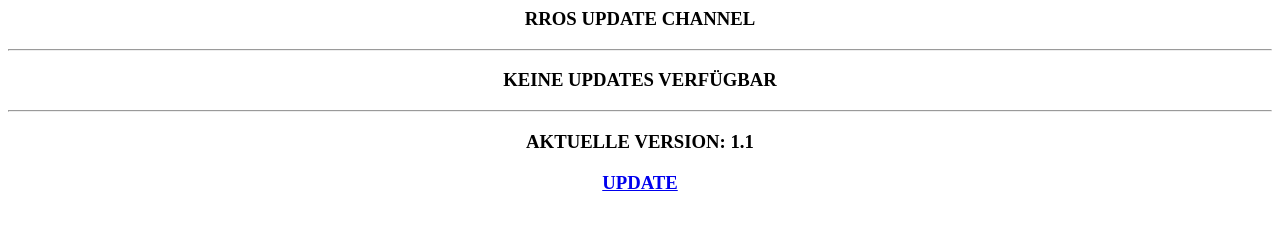
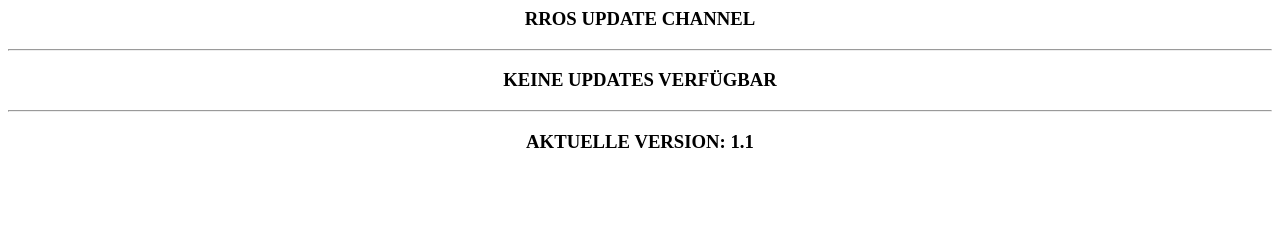
Before and after one commit to ExodusCrowley/website, a plain HTML site: page index.html in a window 1280 px wide. Drawn offline with Linux system fonts and the light colour scheme.

Commit message:
Update index.html

```diff
--- a/index.html
+++ b/index.html
@@ -4,5 +4,5 @@
 <h3>KEINE UPDATES VERFÜGBAR</h3>
 <hr/>
 <h3>AKTUELLE VERSION: 1.1<h3/>
-<a href="https://github.com/ExodusCrowley/plugin.video.powerpyx/releases/tag/1.0.2">UPDATE</a>
+<a href=""></a>
 </center>
```
